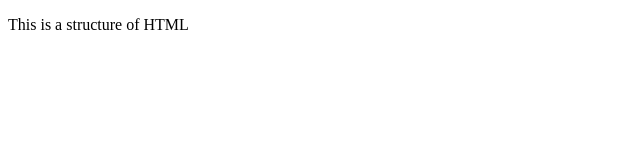
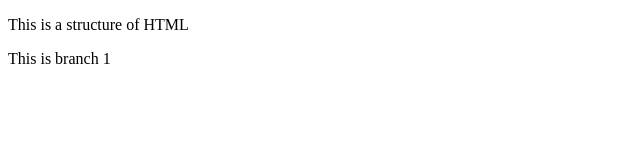
Before and after one commit to nihang13/theodinproject, a plain HTML site: page index.html in a window 1280 px wide. Shown: the full height of the page, 0-640 px from the left. Drawn offline with Linux system fonts and the light colour scheme.

Commit message:
feature1

```diff
--- a/index.html
+++ b/index.html
@@ -7,5 +7,6 @@
 </head>
 <body>
     <p>This is a structure of HTML</p>
+    <p>This is branch 1</p>
 </body>
 </html>
```
